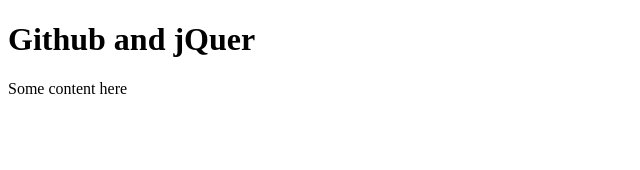
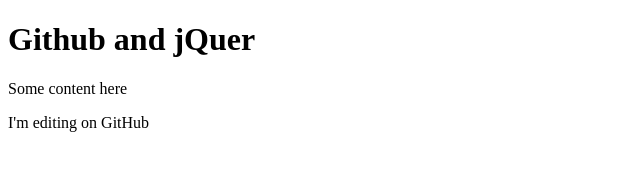
Before and after one commit to f-y-7/First-Repository, a plain HTML site: page index.html in a window 1280 px wide. Shown: the whole page, without its empty margins (0-640 px from the left). Drawn offline with Linux system fonts and the light colour scheme.

Commit message:
Added something on GitHub

```diff
--- a/index.html
+++ b/index.html
@@ -11,4 +11,6 @@
 
 <p>Some content here</p>
 
+<p>I'm editing on GitHub</p>
+
 </html>
```
